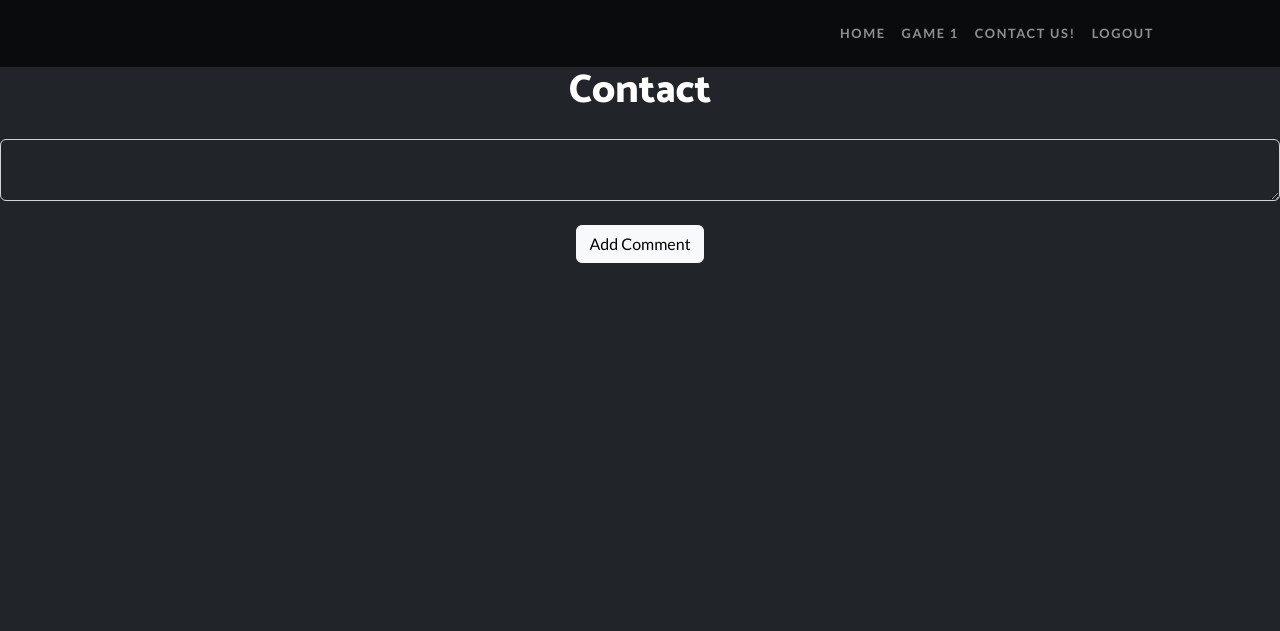
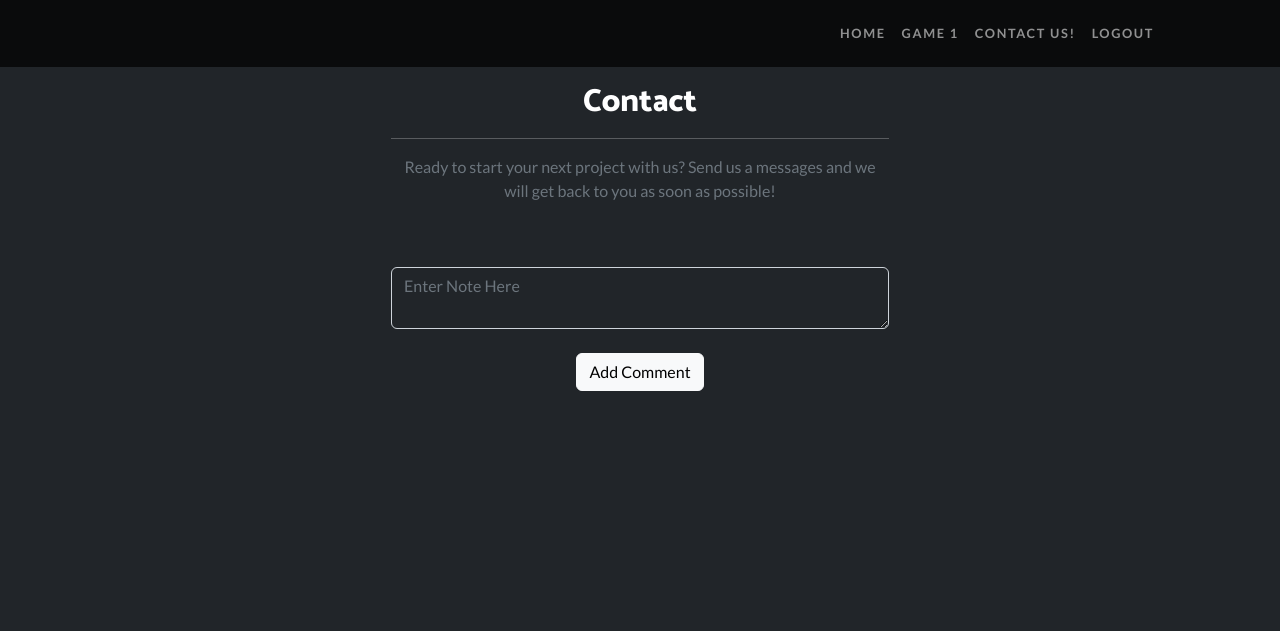
Before and after one commit to iec-creem/Web-Development-Assessment, a Flask app: page /contact in a window 1280 px wide. Shown: the top 631 px of the page. Run offline with Flask 3, Linux system fonts and the light colour scheme; the visitor is signed in with stand-in values (Sample User, id 1); data that the repository does not hold is empty; some libraries are stand-ins or nearby versions.

Commit message:
changed the look of the contact page

```diff
--- a/Flask_Web/website/templates/contact.html
+++ b/Flask_Web/website/templates/contact.html
@@ -2,8 +2,16 @@
 
 {% block content %}
 
-<h1 align="center">Contact</h1>
-
+<div class="container px-4 px-lg-5">
+    <div class="row gx-4 gx-lg-5 justify-content-center">
+        <div class="col-lg-8 col-xl-6 text-center">
+            <h2 class="mt-3">Contact</h2>
+            <hr class="divider" />
+            <p class="text-muted mb-5">Ready to start your next project with us? Send us a messages and we will get back to you as soon as possible!</p>
+        </div>
+    </div>
+    <div class="row gx-4 gx-lg-5 justify-content-center mb-5">
+        <div class="col-lg-6">
             <ul class="list-group list-group-flush" id="notes">
                 {% for note in user.notes %}
                 <li class="list-group-item">
@@ -13,11 +21,13 @@
             </ul>
 
             <form method="POST">
-    <textarea name="note" id="note" class="form-control"></textarea>
+                <textarea name="note" id="note" class="form-control" placeholder="Enter Note Here"></textarea>
                 <br/>
                 <div align="center">
                     <button type="submit" class="btn btn-light">Add Comment</button>
                 </div>
             </form>
-
+        </div>
+    </div>
+</div>
 {% endblock %}
--- a/Flask_Web/website/templates/login.html
+++ b/Flask_Web/website/templates/login.html
@@ -20,7 +20,7 @@
                     </div>
 
                     <div class="mb-3">
-                        <label for="password">password</label>
+                        <label for="password">Password</label>
                         <input type="password" id="password" name="password" class="form-control" placeholder="Enter Your Password"/>
                     </div>
 
```
Lines whose indentation alone changed are shown as unchanged.
